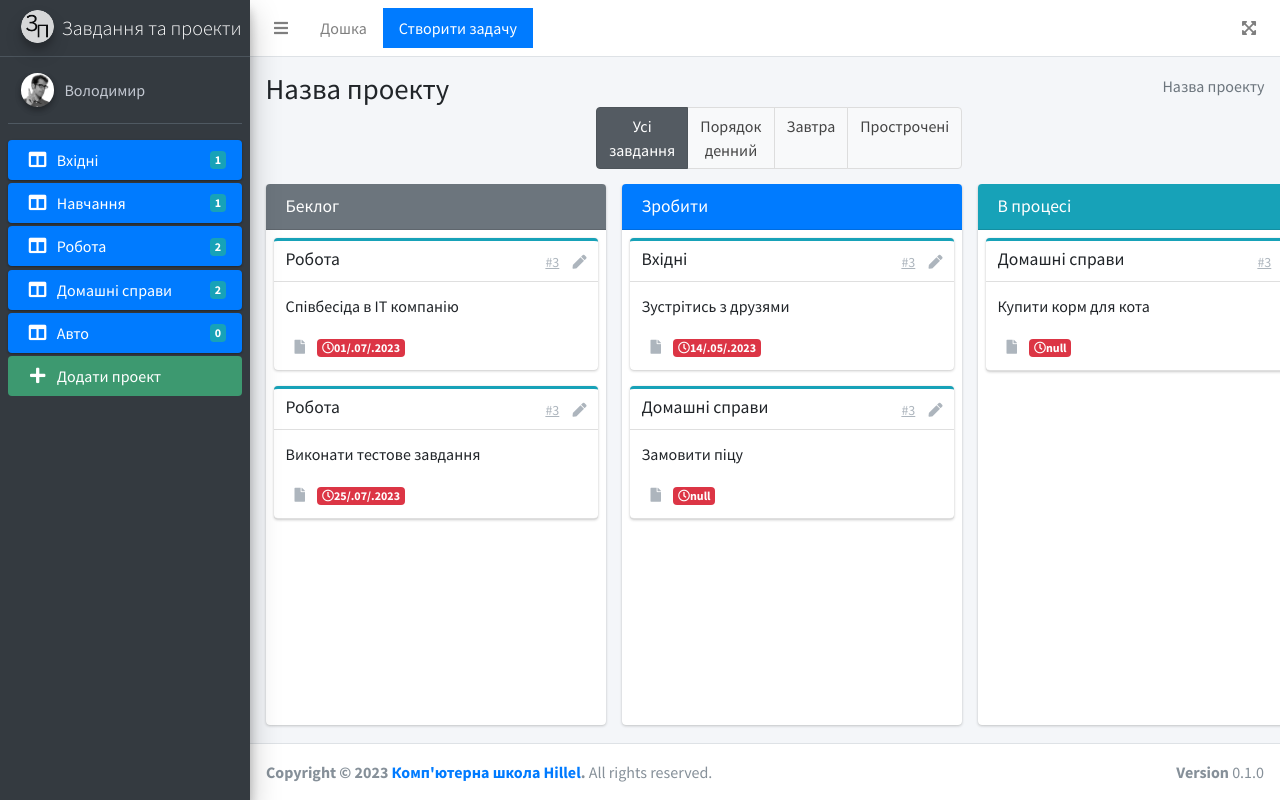
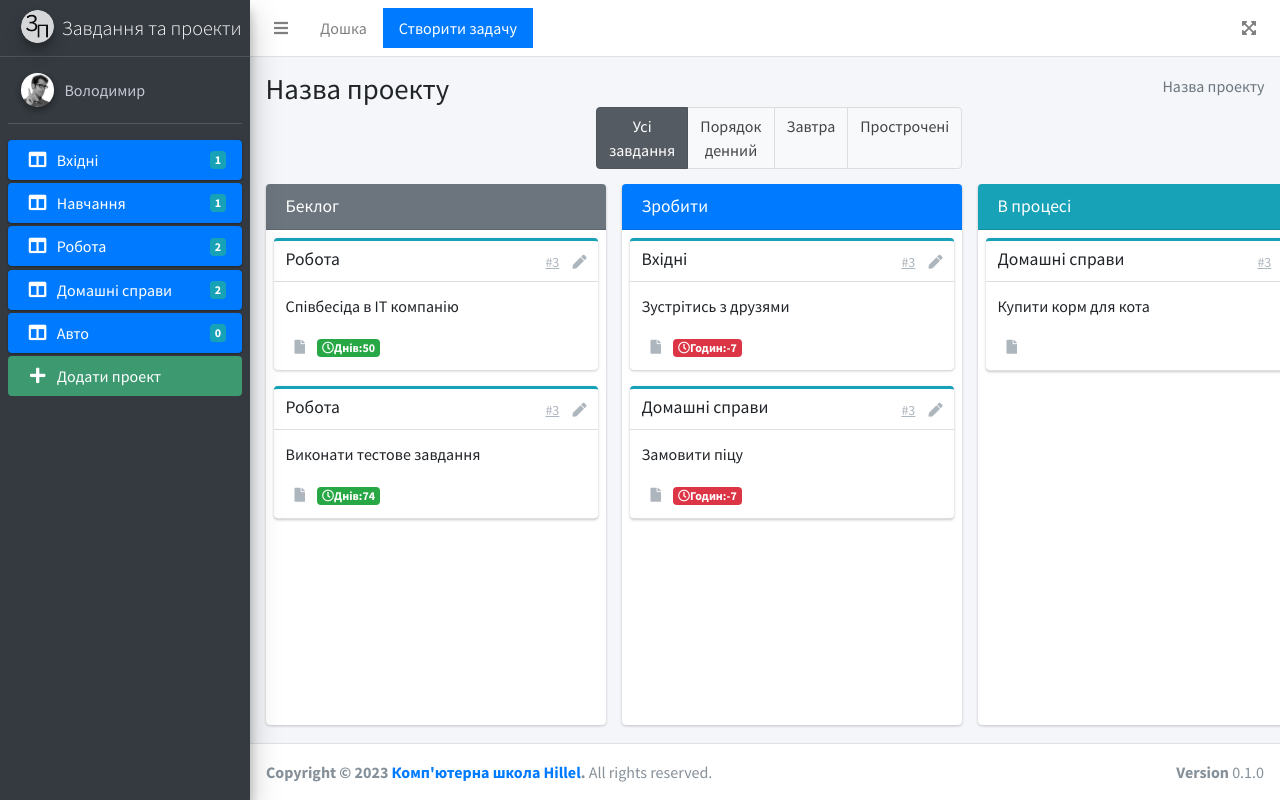
Before and after one commit to ithillel-php-basic/php-basic-2-642ffbc3ca19fc53bb693d59, a PHP site: page / in a window 1280 px wide. Run offline with PHP 8.4, Linux system fonts and the light colour scheme; some libraries are stand-ins or nearby versions.

Commit message:
Task5 (#6)
* added layout for index.php

* added dynamic calculation of date in badge

* added dynamic calculation of date in badge-2

* fixed issue with echo + layout structure

* "

* added function.php

```diff
--- /dev/null
+++ b/functions.php
@@ -0,0 +1,28 @@
+<?php function
+date_calculating($date) {
+if($date === 'null') { return '';}
+
+$current_date = time();
+$hour = 3600;
+
+$transfered_date = strtotime($date);
+
+$difference = floor(($transfered_date - $current_date) / $hour);
+$difference_day = floor($difference / 24);
+
+if($difference <= 24) {
+echo '<small class="badge badge-danger"><i class="far fa-clock"></i>'.str_pad($difference, strlen($difference) + 11 ,"Годин:",STR_PAD_LEFT).'</small>';
+} else
+{echo '<small class="badge badge-success"><i class="far fa-clock"></i>'.str_pad($difference_day, strlen($difference_day) +9,"Днів:",STR_PAD_LEFT).'</small>';}
+}
+
+function taskSum( array $array, string $projectName): int
+{
+    $number = 0;
+    foreach ($array as $el) {
+        if ($el['category'] === $projectName) {
+            $number += 1;
+        }
+    }
+    return $number;
+}
--- a/index.php
+++ b/index.php
@@ -1,5 +1,6 @@
 <?php
 require_once 'helpers.php';
+require_once 'functions.php';
 $user_name = 'Володимир';
 $user_image = 'static/img/user2-160x160.jpg';
 $category = ['Вхідні', 'Навчання', 'Робота', 'Домашні справи', 'Авто'];
@@ -7,22 +8,22 @@ $title_name = 'Завдання та проекти | Дошка';
 $info = [
     [
         'task' => 'Співбесіда в IT компанію',
-        'date' => '01/.07/.2023',
+        'date' => '01.07.2023',
         'category' => 'Робота',
         'status' => 'backlog',
     ], [
         'task' => 'Виконати тестове завдання',
-        'date' => '25/.07/.2023',
+        'date' => '25.07.2023',
         'category' => 'Робота',
         'status' => 'backlog',
     ], [
         'task' => 'Зробити завдання до першого уроку',
-        'date' => '27/.04/.2023',
+        'date' => '27.04.2023',
         'category' => 'Навчання',
         'status' => 'done',
     ], [
         'task' => 'Зустрітись з друзями',
-        'date' => '14/.05/.2023',
+        'date' => '11.05.2023',
         'category' => 'Вхідні',
         'status' => 'to-do',
     ], [
@@ -33,23 +34,11 @@ $info = [
     ],
     [
         'task' => 'Замовити піцу',
-        'date' => 'null',
+        'date' => '11.05.2023',
         'category' => 'Домашні справи',
         'status' => 'to-do',
     ],
 ];
-
-function taskSum( array $array, string $projectName): int
-{
-    $number = 0;
-    foreach ($array as $el) {
-        if ($el['category'] === $projectName) {
-            $number += 1;
-        }
-    }
-    return $number;
-}
-
 $kanban_template = renderTemplate(
      'kanban.php',
      ['info' => $info]);
@@ -65,5 +54,4 @@ $layout_template = renderTemplate('layout.php',
     ['body' => $main_content,
      'title_name' => $title_name,
     ]);
-
-print_r($layout_template);
+echo($layout_template);
--- a/templates/kanban.php
+++ b/templates/kanban.php
@@ -54,7 +54,7 @@
                                     <a href="#" class="btn btn-tool">
                                         <i class="fas fa-file"></i>
                                     </a>
-                                    <small class="badge badge-danger"><i class="far fa-clock"></i><?=htmlspecialchars($item['date'])?></small>
+                                    <?=date_calculating(htmlspecialchars($item['date']))?>
                                 </div>
                             </div>
                         <?php endif?>
@@ -87,7 +87,7 @@
                                     <a href="#" class="btn btn-tool">
                                         <i class="fas fa-file"></i>
                                     </a>
-                                    <small class="badge badge-danger"><i class="far fa-clock"></i><?=htmlspecialchars($item['date'])?></small>
+                                    <?=date_calculating(htmlspecialchars($item['date']))?>
                                 </div>
                             </div>
                         <?php endif?>
@@ -120,7 +120,7 @@
                                     <a href="#" class="btn btn-tool">
                                         <i class="fas fa-file"></i>
                                     </a>
-                                    <small class="badge badge-danger"><i class="far fa-clock"></i><?=htmlspecialchars($item['date'])?></small>
+                                    <?=date_calculating(htmlspecialchars($item['date']))?>
                                 </div>
                             </div>
                         <?php endif?>
@@ -153,7 +153,7 @@
                                     <a href="#" class="btn btn-tool">
                                         <i class="fas fa-file"></i>
                                     </a>
-                                    <small class="badge badge-danger"><i class="far fa-clock"></i><?=htmlspecialchars($item['date'])?></small>
+                                    <?=date_calculating(htmlspecialchars($item['date']))?>
                                 </div>
                             </div>
                         <?php endif?>
```
